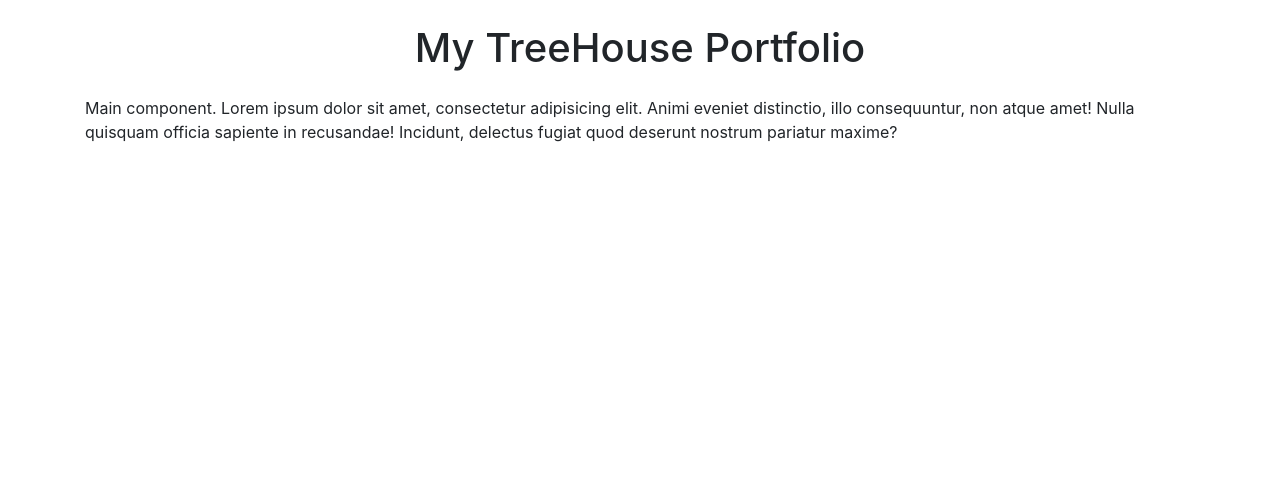
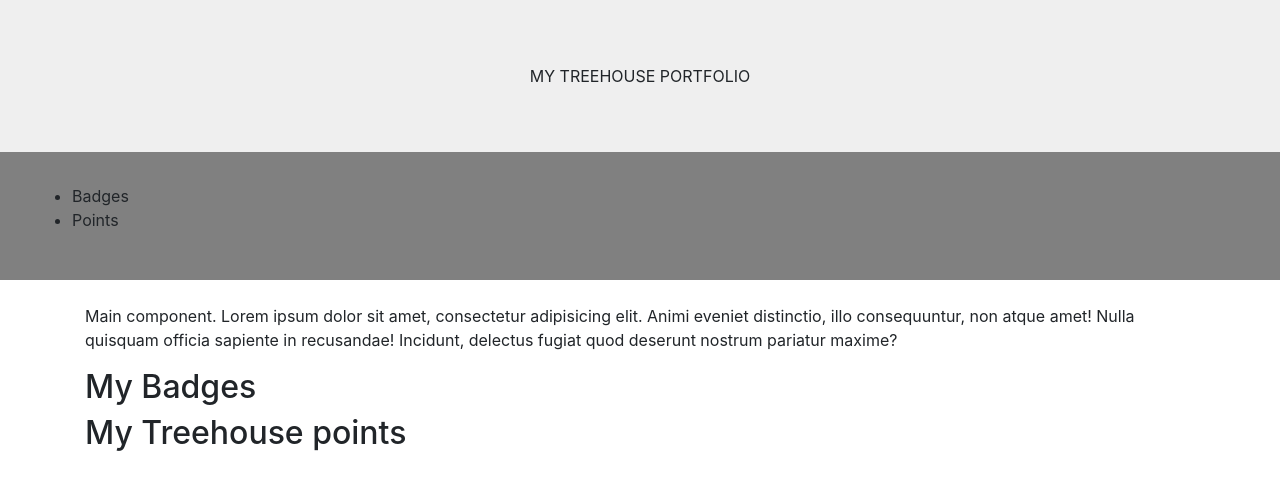
Before and after one commit to aimeetacchi/myTreehousePortfolio, an Angular app: page /home in a window 1280 px wide. Shown: the top 490 px of the page. Built offline with nearby package versions, Linux system fonts and the light colour scheme; no server answers; what @nguniversal/common would draw is missing.

Commit message:
new component add

```diff
--- a/src/app/app.module.ts
+++ b/src/app/app.module.ts
@@ -14,6 +14,9 @@
 
 // Routing ========
 import { RoutingModule } from './routing/routing.module';
+import { BadgesComponent } from './components/badges/badges.component';
+import { PointsComponent } from './components/points/points.component';
+import { HeaderComponent } from './components/header/header.component';
 
 
 @NgModule({
@@ -22,6 +25,9 @@
     MainComponent,
     HomePgComponent,
     Err404Component,
+    BadgesComponent,
+    PointsComponent,
+    HeaderComponent,
   ],
   imports: [
     BrowserModule.withServerTransition({appId: 'my-app'}),
--- /dev/null
+++ b/src/app/components/badges/badges.component.html
@@ -0,0 +1 @@
+<h2>My Badges</h2>
--- /dev/null
+++ b/src/app/components/badges/badges.component.ts
@@ -0,0 +1,15 @@
+import { Component, OnInit } from '@angular/core';
+
+@Component({
+  selector: 'app-badges',
+  templateUrl: './badges.component.html',
+  styles: []
+})
+export class BadgesComponent implements OnInit {
+
+  constructor() { }
+
+  ngOnInit() {
+  }
+
+}
--- /dev/null
+++ b/src/app/components/header/header.component.html
@@ -0,0 +1,9 @@
+<header class="text-center">
+	MY TREEHOUSE PORTFOLIO
+</header>
+<nav>
+	<ul>
+		<li>Badges</li>
+		<li>Points</li>
+	</ul>
+</nav>
--- /dev/null
+++ b/src/app/components/header/header.component.ts
@@ -0,0 +1,15 @@
+import { Component, OnInit } from '@angular/core';
+
+@Component({
+  selector: 'app-header',
+  templateUrl: './header.component.html',
+  styles: []
+})
+export class HeaderComponent implements OnInit {
+
+  constructor() { }
+
+  ngOnInit() {
+  }
+
+}
--- a/src/app/components/home-pg/home-pg.component.html
+++ b/src/app/components/home-pg/home-pg.component.html
@@ -1,5 +1,4 @@
+<app-header></app-header>
 <div class="mt-4 container">
-	<h1 class="text-center">My TreeHouse Portfolio</h1>
-
 	<app-main></app-main>
 </div>
--- a/src/app/components/main/main.component.html
+++ b/src/app/components/main/main.component.html
@@ -1 +1,3 @@
 <p class="mt-4">Main component. Lorem ipsum dolor sit amet, consectetur adipisicing elit. Animi eveniet distinctio, illo consequuntur, non atque amet! Nulla quisquam officia sapiente in recusandae! Incidunt, delectus fugiat quod deserunt nostrum pariatur maxime?</p>
+<app-badges></app-badges>
+<app-points></app-points>
--- /dev/null
+++ b/src/app/components/points/points.component.html
@@ -0,0 +1 @@
+<h2>My Treehouse points</h2>
--- /dev/null
+++ b/src/app/components/points/points.component.ts
@@ -0,0 +1,15 @@
+import { Component, OnInit } from '@angular/core';
+
+@Component({
+  selector: 'app-points',
+  templateUrl: './points.component.html',
+  styles: []
+})
+export class PointsComponent implements OnInit {
+
+  constructor() { }
+
+  ngOnInit() {
+  }
+
+}
--- a/src/styles.css
+++ b/src/styles.css
@@ -1 +1,10 @@
 /* You can add global styles to this file, and also import other style files */
+header {
+	background-color: #efefef;
+	padding: 4em 0;
+}
+
+nav {
+	background-color: grey;
+	padding: 2em;
+}
```
Also changed, not shown: .angular-cli.json.
